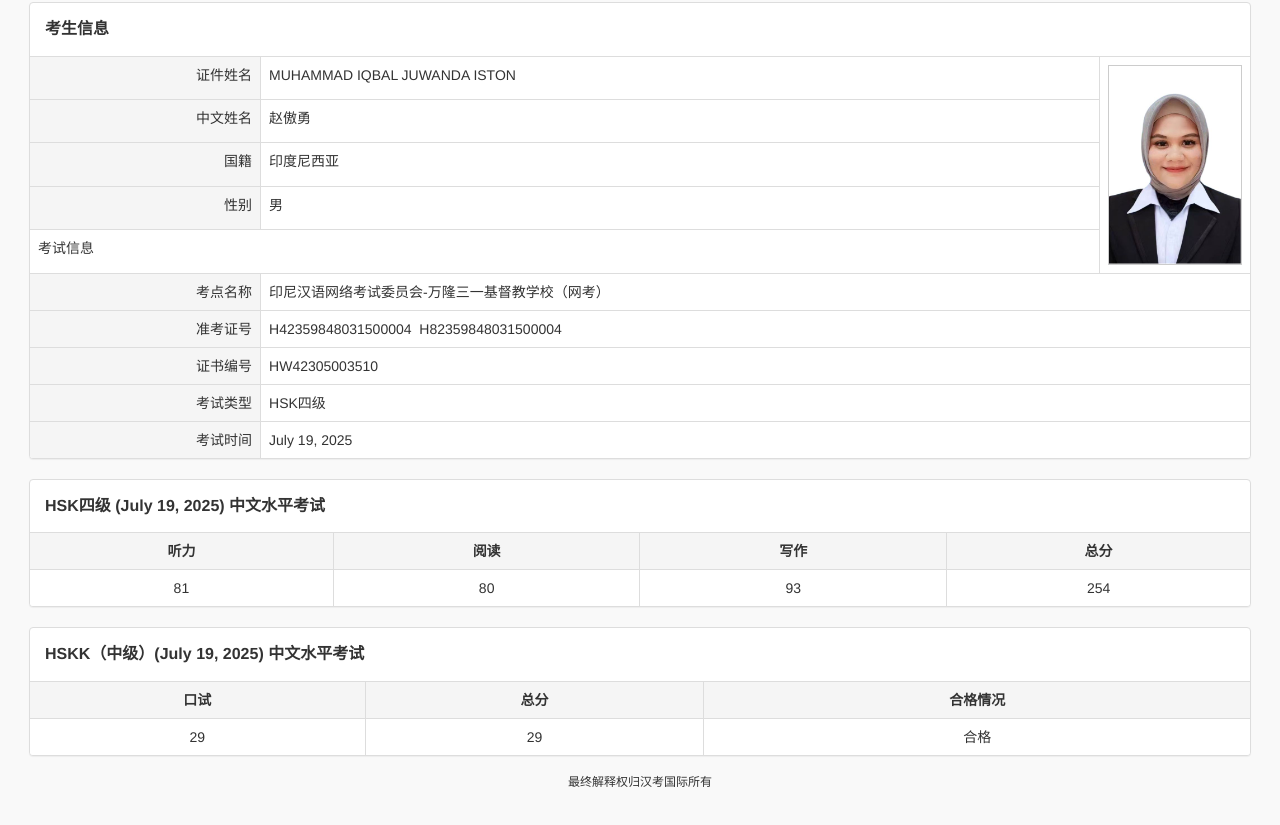
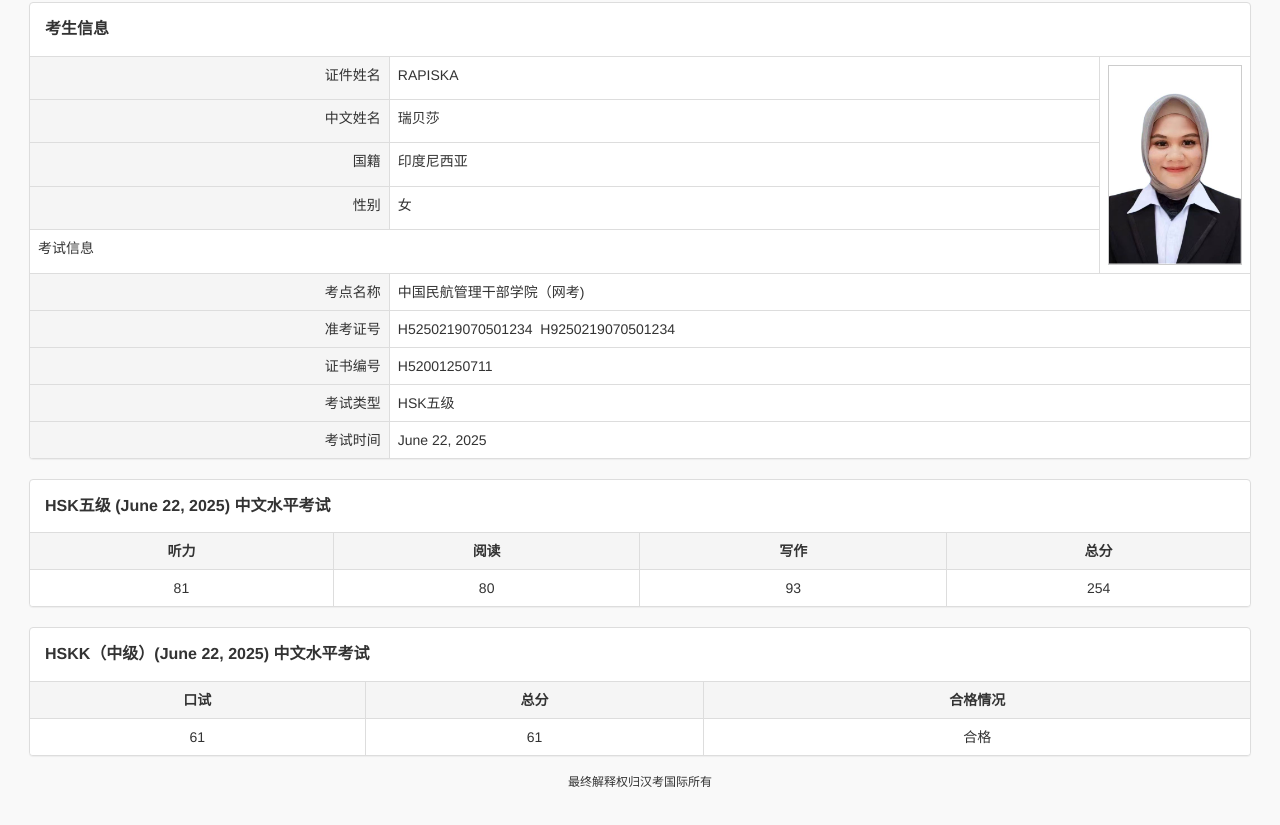
Before and after one commit to amadyn/hsk-rapiska-chinesetest, a plain HTML site: page index.html in a window 1280 px wide. Shown: the part 95-920 px from the top of the page. Drawn offline with nearby package versions, Linux system fonts and the light colour scheme.

Commit message:
index.html

```diff
--- a/index.html
+++ b/index.html
@@ -26,14 +26,14 @@
         <tbody>
           <tr>
             <td class="active text-right">证件姓名</td>
-            <td class="text-left">MUHAMMAD IQBAL JUWANDA ISTON</td>
+            <td class="text-left">RAPISKA</td>
             <td rowspan="5" width="100px">
               <img src="foto.jpg" height="200px" alt="Photo">
             </td>
           </tr>
           <tr>
             <td class="active text-right">中文姓名</td>
-            <td class="text-left">赵傲勇</td>
+            <td class="text-left">瑞贝莎</td>
           </tr>
           <tr>
             <td class="active text-right">国籍</td>
@@ -41,37 +41,37 @@
           </tr>
           <tr>
             <td class="active text-right">性别</td>
-            <td class="text-left">男</td>
+            <td class="text-left">女</td>
           </tr>
           <tr>
             <td colspan="2" style="font-size:14px; text-align:left;">考试信息</td>
           </tr>
           <tr>
             <td class="active text-right">考点名称</td>
-            <td colspan="2" class="text-left">印尼汉语网络考试委员会-万隆三一基督教学校（网考）</td>
+            <td colspan="2" class="text-left">中国民航管理干部学院（网考)</td>
           </tr>
           <tr>
             <td class="active text-right">准考证号</td>
-            <td colspan="2" class="text-left">H42359848031500004  H82359848031500004</td>
+            <td colspan="2" class="text-left">H5250219070501234  H9250219070501234</td>
           </tr>
           <tr>
             <td class="active text-right">证书编号</td>
-            <td colspan="2" class="text-left">HW42305003510</td>
+            <td colspan="2" class="text-left">H52001250711</td>
           </tr>
           <tr>
             <td class="active text-right">考试类型</td>
-            <td colspan="2" class="text-left">HSK四级</td>
+            <td colspan="2" class="text-left">HSK五级</td>
           </tr>
           <tr>
             <td class="active text-right">考试时间</td>
-            <td colspan="2" class="text-left">July 19, 2025</td>
+            <td colspan="2" class="text-left">June 22, 2025</td>
           </tr>
         </tbody>
       </table>
     </div>
 
     <div class="panel panel-default">
-      <div class="panel-body">HSK四级 (July 19, 2025) 中文水平考试</div>
+      <div class="panel-body">HSK五级 (June 22, 2025) 中文水平考试</div>
       <table class="table table-bordered">
         <thead>
           <tr class="active">
@@ -93,7 +93,7 @@
     </div>
 
     <div class="panel panel-default">
-      <div class="panel-body">HSKK（中级）(July 19, 2025) 中文水平考试</div>
+      <div class="panel-body">HSKK（中级）(June 22, 2025) 中文水平考试</div>
       <table class="table table-bordered">
         <thead>
           <tr class="active">
@@ -104,8 +104,8 @@
         </thead>
         <tbody>
           <tr>
-            <td>29</td>
-            <td>29</td>
+            <td>61</td>
+            <td>61</td>
             <td>合格</td>
           </tr>
         </tbody>
```
